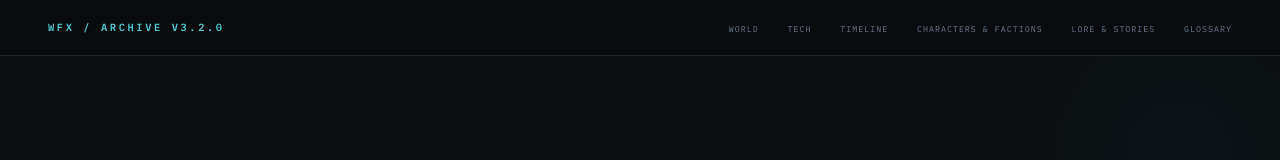
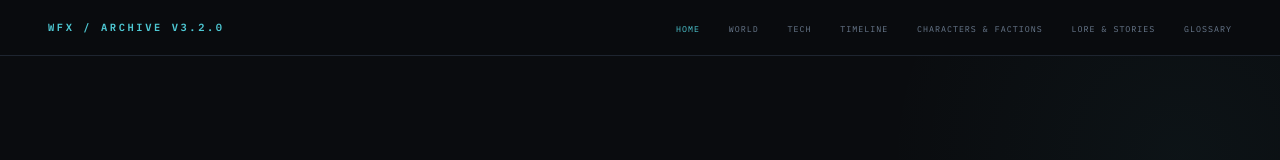
Before and after one commit to marvinmckinneyii0/warfox_universe, a React (Vite) app: page / in a window 1280 px wide. Shown: the top 160 px of the page. Built offline with nearby package versions, Linux system fonts and the light colour scheme.

Commit message:
Add Home link to nav & fix active state

```diff
--- a/src/components/Nav.tsx
+++ b/src/components/Nav.tsx
@@ -15,6 +15,7 @@ export default function Nav() {
     <nav>
       <NavLink to="/" className="nav-logo">WFX / ARCHIVE v3.2.0</NavLink>
       <ul className="nav-links">
+        <li><NavLink to="/" end>Home</NavLink></li>
         <li><NavLink to="/world">World</NavLink></li>
         <li><NavLink to="/tech">Tech</NavLink></li>
         <li><NavLink to="/timeline">Timeline</NavLink></li>
```
